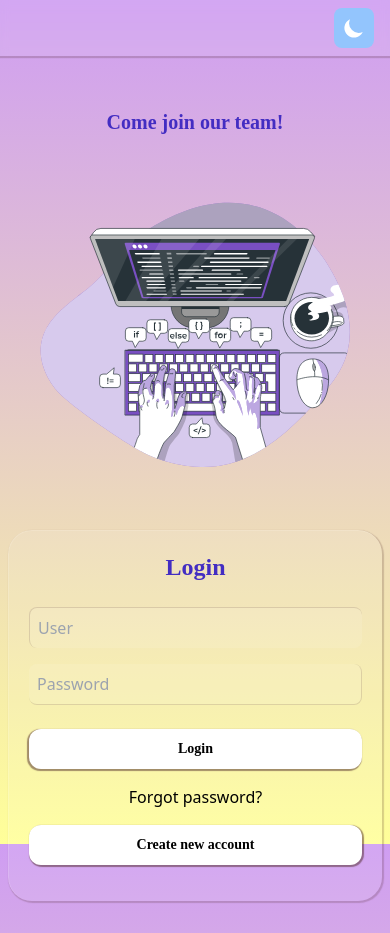
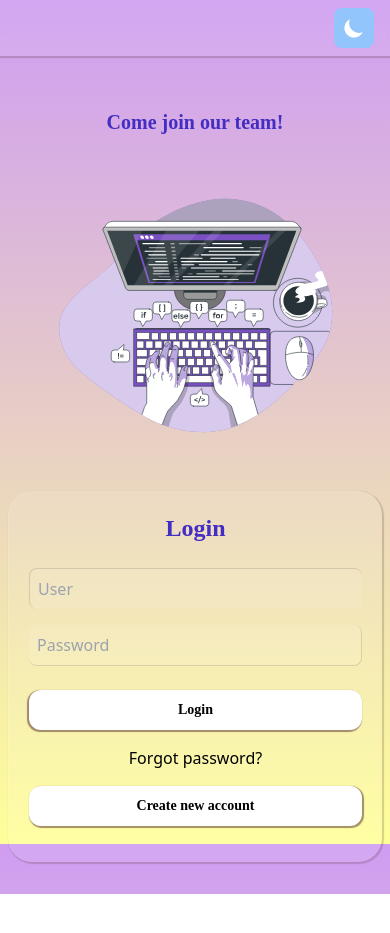
Before and after one commit to angelollima/landing-page, a React (Create React App) app: page / in a window 390 px wide. After the commit the page ends 894 px from the top, so only its background shows below. Built offline with nearby package versions, Linux system fonts and the light colour scheme.

Commit message:
Adding responsiveness

```diff
--- a/src/components/layout/Banner.js
+++ b/src/components/layout/Banner.js
@@ -2,7 +2,7 @@ import developer from '../../img/developer.svg'
 
 function Banner() {
     return (
-        <section className="opc p-7 sm:p-12 lg:flex items-center">
+        <section className="w-[90vw] md:w-[60vw] mx-auto p-7 sm:p-16 lg:w-auto lg:mx-0 lg:flex items-center">
             <div>
                 <h1 className="text-center font-Silkscreen font-bold text-light_text dark:text-white text-xl sm:text-2xl">Come join our team!</h1>
                 <div className="flex justify-center mt-8">
```
